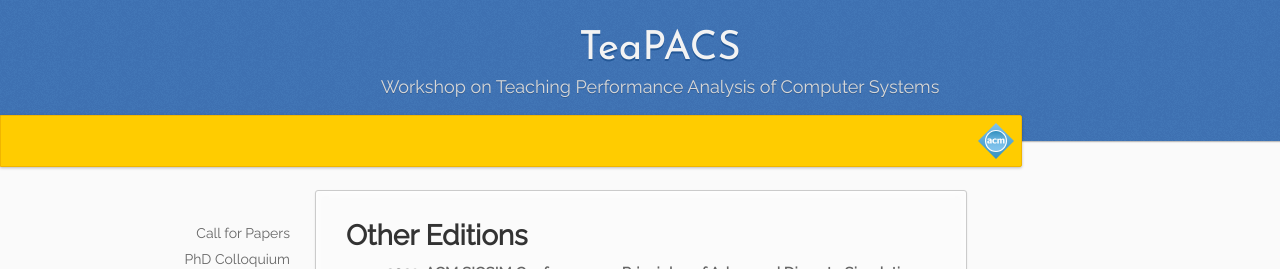
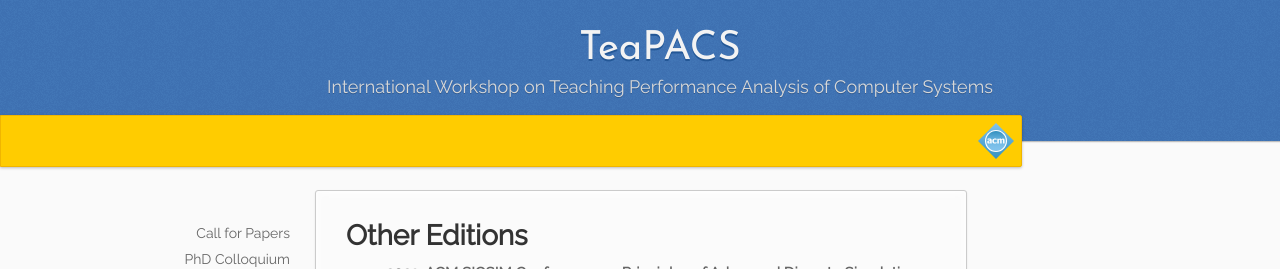
Before and after one commit to alessandropellegrini/teapacs.github.io, a Jekyll site: the page built from editions.md, in a window 1280 px wide. Shown: the top 269 px of the page. Built offline with Jekyll 4.4.1, drawn with Linux system fonts in a browser that asks for light colours.

Commit message:
Update _config.yml

```diff
--- a/_config.yml
+++ b/_config.yml
@@ -1,5 +1,5 @@
 title: "TeaPACS"
-description: Workshop on Teaching Performance Analysis of Computer Systems
+description: International Workshop on Teaching Performance Analysis of Computer Systems
 
 # Change this to the year which shall appear as "default" in the website
 current_year: 2023
```
